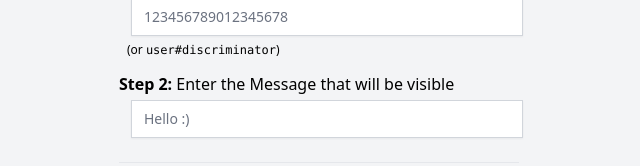
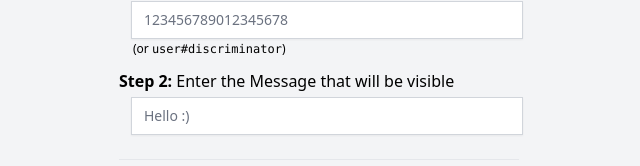
Before and after one commit to JonasDoesThings/discord-hidden-pinger, a website built with Parcel: page src/index.html in a window 1280 px wide. Shown: the part 151-317 px from the top of the page, 321-961 px from the left. Built offline with nearby package versions, Linux system fonts and the light colour scheme.

Commit message:
refactor: minor css style change

```diff
--- a/src/index.html
+++ b/src/index.html
@@ -16,7 +16,7 @@
           <span>Target User ID <br class="my-0 sm:hidden"></span>
           <input id="userid-input" class="block mt-1 ml-1 md:ml-3 w-full border-gray-300 shadow-sm focus:border-indigo-500 focus:ring-indigo-500 sm:text-sm" oninput="onInputChange()" type="text" placeholder="123456789012345678">
         </label>
-        <span class="text-xs ml-2">(or <span class="font-mono">user#discriminator</span>)</span>
+        <p class="text-xs ml-2 md:ml-3.5 mt-0.5">(or <span class="font-mono">user#discriminator</span>)</p>
       </div>
 
       <div class="my-2 pr-2">
```
